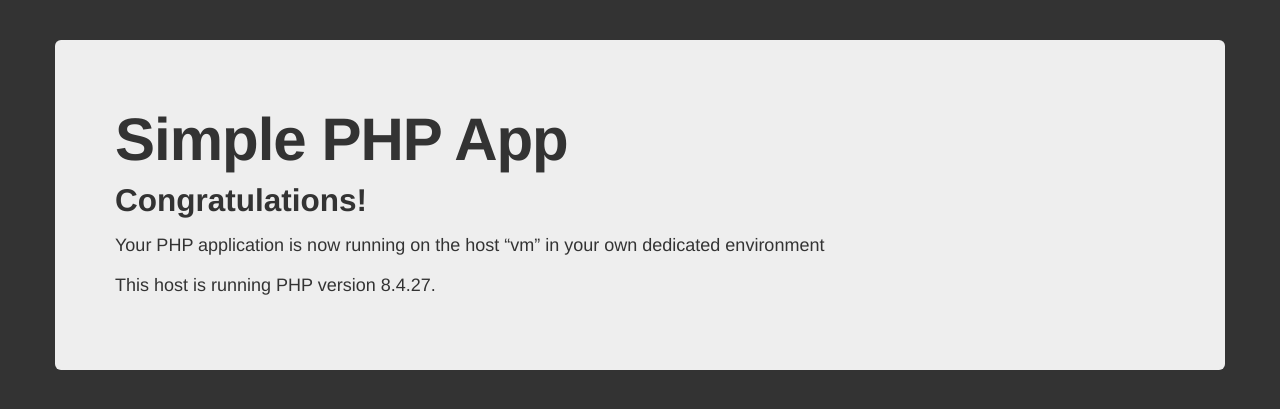
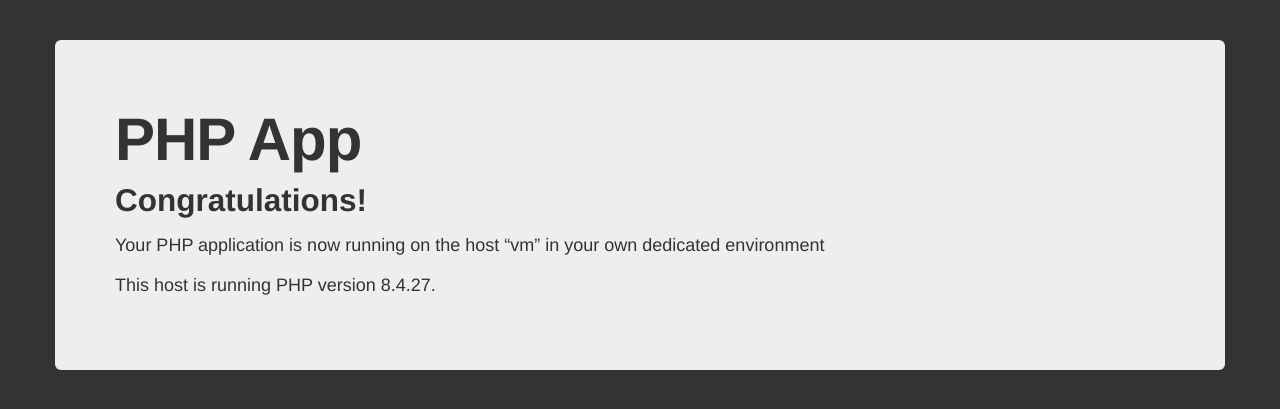
Before and after one commit to motasem13hamad/AzureWebApp, a PHP site: page / in a window 1280 px wide. Shown: the top 409 px of the page. Run offline with PHP 8.4, Linux system fonts and the light colour scheme; some libraries are stand-ins or nearby versions.

Commit message:
change to the webapp index

```diff
--- a/index.php
+++ b/index.php
@@ -15,7 +15,7 @@
     <body>
         <div class="container">
             <div class="hero-unit">
-                <h1>Simple PHP App</h1>
+                <h1>PHP App</h1>
                 <h2>Congratulations!</h2>
                 <p>Your PHP application is now running on the host &ldquo;<?php echo gethostname(); ?>&rdquo; in your own dedicated environment</p>
                 <p>This host is running PHP version <?php echo phpversion(); ?>.</p>
```
